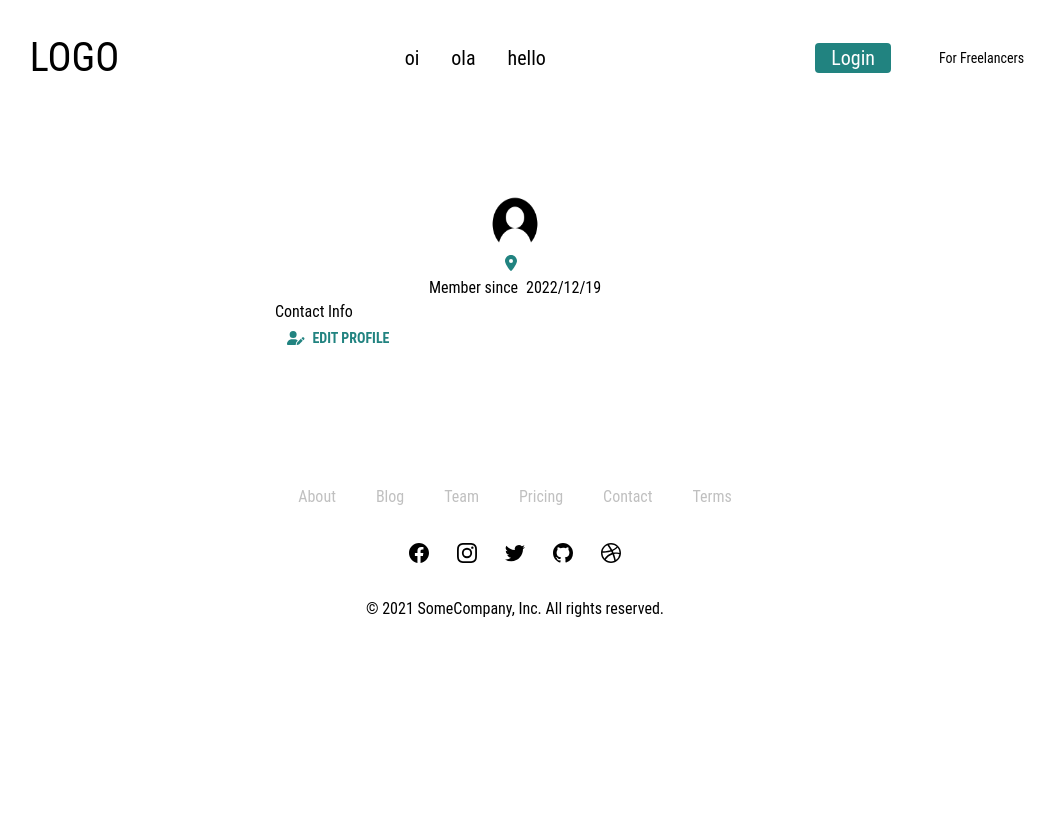
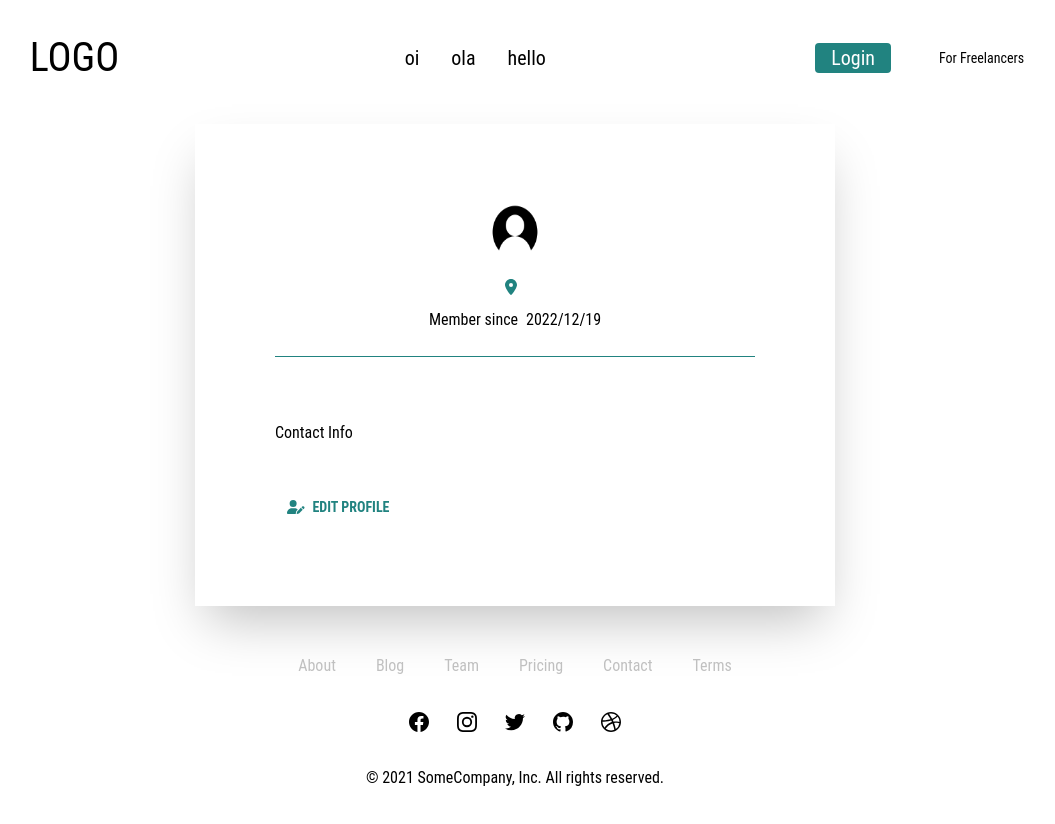
Before and after one commit to Rennatts/freelancer-directory, a React (Create React App) app in the folder client/: page /freelancer/profile/1 in a window 1280 px wide. Shown: the top 824 px of the page, without its empty margins (125-1180 px from the left). Before the commit the page ends 800 px from the top, so only its background shows below. Built offline with nearby package versions, Linux system fonts and the light colour scheme; no server answers; a web font is replaced by a local one.

Commit message:
profile getting pretty

```diff
--- a/client/src/pages/Freelancer/FreelancerProfile/index.tsx
+++ b/client/src/pages/Freelancer/FreelancerProfile/index.tsx
@@ -40,33 +40,36 @@ export function FreelancerProfile ({ size= 'lg'}: ITFreelancerProfileProps) {
 
 
     return (
-        <div className="place-content-around p-20 ml-80 mr-80">
+        <div className="place-content-around p-20  mt-2 ml-80 mr-80 shadow-2xl">
             <div className="flex items-start flex-start flex-col">
                 <div className='w-full flex flex-row align-center justify-center text-xl'>
                   <h1 className="flex align-center">{freelancer?.job_title}</h1>
                 </div>
-                <div className='w-full flex flex-col items-center justify-center'>
+                <div className='w-full flex flex-col items-center justify-center border-b border-teal-500'>
                     <img className='h-14 w-12' src={ProfilePhoto} alt="profile_photo"></img>
-                    <p className=''>{freelancer?.name}</p>
-                    <p className=''>
+                    <p className='mt-2'>{freelancer?.name}</p>
+                    <p className='mt-2'>
                       <FontAwesomeIcon className="text-teal-500 mr-2" icon={faLocationDot} />{freelancer?.city}
                     </p>
-                    <p>Member since
+                    <p className='mt-2'>Member since
                         <Moment className="ml-2" format="YYYY/MM/DD">{freelancer?.createdAt}</Moment>
                     </p>
+                    <br/>
                 </div>
-                <div>
-                <h1>{freelancer?.description}</h1>
+                <div className='w-full flex align-center justify-center mt-8 mb-8'>
+                    <h1>{freelancer?.description}</h1>
                 </div>
                 <div>
                     <p>Contact Info</p>
                    <p>{freelancer?.email}</p>
+                   <p>{freelancer?.instagram}</p>
+                   <p>{freelancer?.website}</p>
                 </div>
             </div>
 
             {context?.id === freelancer?.id ?
             (
-                <div>
+                <div className='mt-12'>
                     <button onClick={() => navigate(`/freelancer/profile/edit/${freelancer?.id}`)} className="text-teal-500 background-transparent font-bold uppercase px-3 py-1 text-xs outline-none focus:outline-none mr-1 mb-1 ease-linear transition-all duration-150" type="button">
                        <FontAwesomeIcon className="mr-2" icon={faUserPen} />Edit Profile
                     </button>
```
